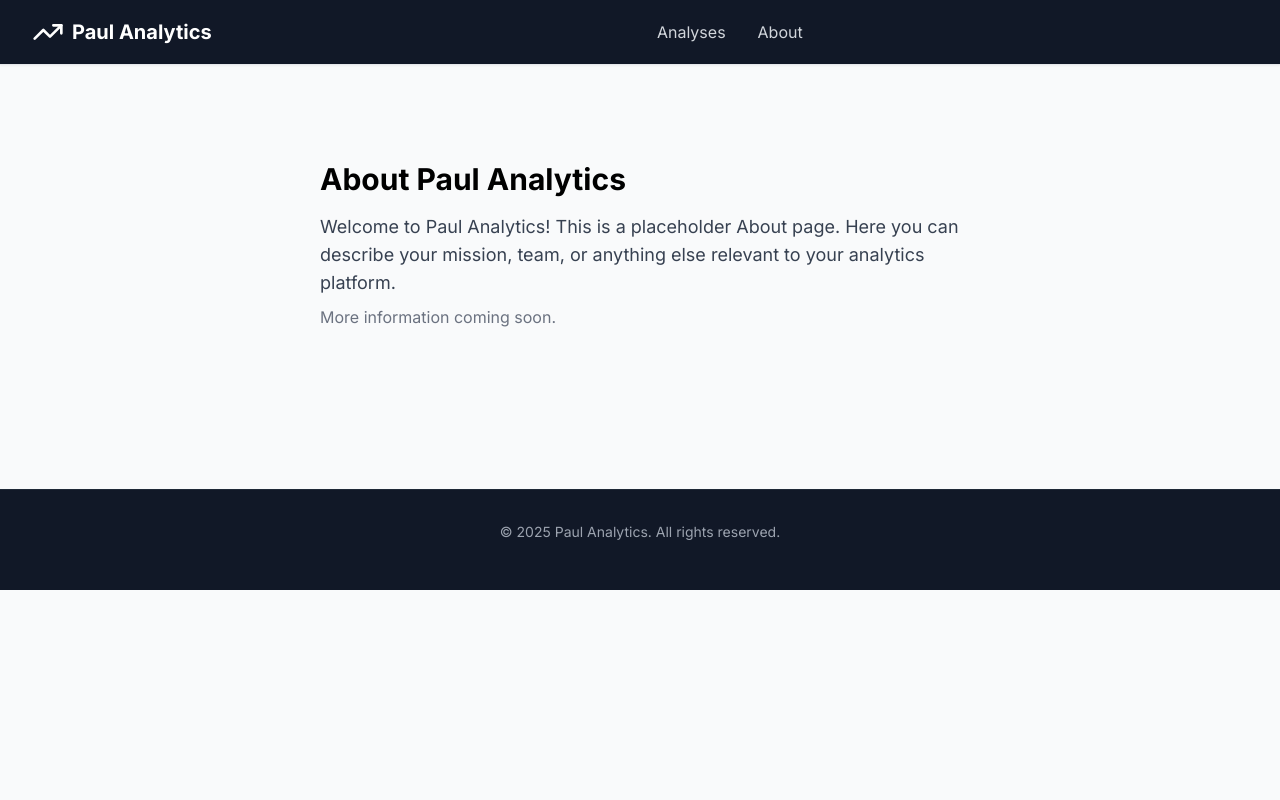
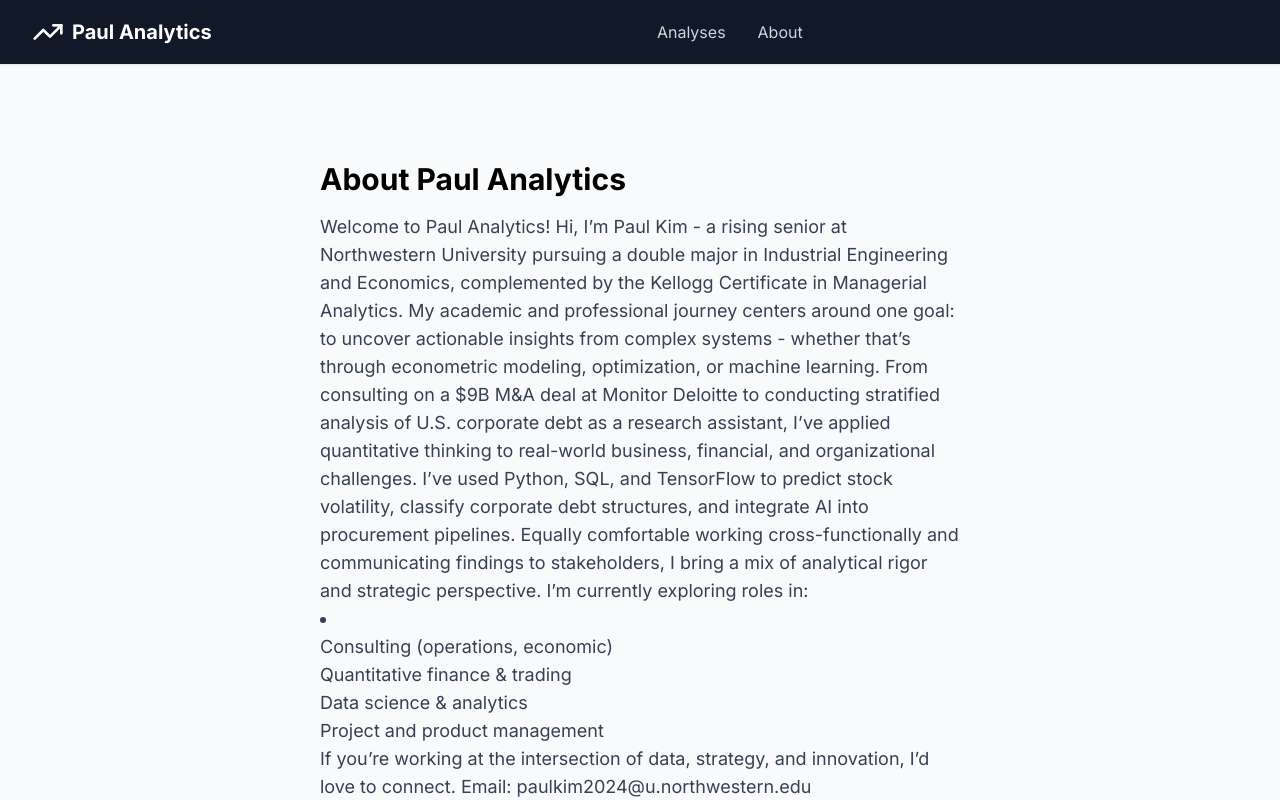
Before and after one commit to paul821/stock-blog, a Next.js app: page /about in a window 1280 px wide. Shown: the top 800 px of the page. Built offline with nearby package versions, Linux system fonts and the light colour scheme.

Commit message:
Update page.tsx

```diff
--- a/app/about/page.tsx
+++ b/app/about/page.tsx
@@ -5,9 +5,28 @@ export default function AboutPage() {
     <div className="max-w-2xl mx-auto py-16 px-4">
       <h1 className="text-3xl font-bold mb-4">About Paul Analytics</h1>
       <p className="text-lg text-gray-700 mb-2">
-        Welcome to Paul Analytics! This is a placeholder About page. Here you can describe your mission, team, or anything else relevant to your analytics platform.
+        Welcome to Paul Analytics!
+
+        Hi, I’m Paul Kim - a rising senior at Northwestern University pursuing a double major in Industrial Engineering and Economics, complemented by the Kellogg Certificate in Managerial Analytics.
+
+My academic and professional journey centers around one goal: to uncover actionable insights from complex systems - whether that’s through econometric modeling, optimization, or machine learning. From consulting on a $9B M&A deal at Monitor Deloitte to conducting stratified analysis of U.S. corporate debt as a research assistant, I’ve applied quantitative thinking to real-world business, financial, and organizational challenges.
+
+I’ve used Python, SQL, and TensorFlow to predict stock volatility, classify corporate debt structures, and integrate AI into procurement pipelines. Equally comfortable working cross-functionally and communicating findings to stakeholders, I bring a mix of analytical rigor and strategic perspective.
+
+I’m currently exploring roles in:
+<li>
+<ul>Consulting (operations, economic)</ul>
+<ul>Quantitative finance & trading</ul>
+<ul>Data science & analytics</ul>
+<ul>Project and product management</ul>
+  </li>
+
+If you’re working at the intersection of data, strategy, and innovation, I’d love to connect.
+
+Email: paulkim2024@u.northwestern.edu
       </p>
-      <p className="text-gray-500">More information coming soon.</p>
+      <a className="text-gray-500" href="https://www.linkedin.com/in/paul821">LinkedIn Profile</a>
+      <a className="text-gray-500" href="https://paul821.github.io">Personal Website</a>
     </div>
   );
 }
```
